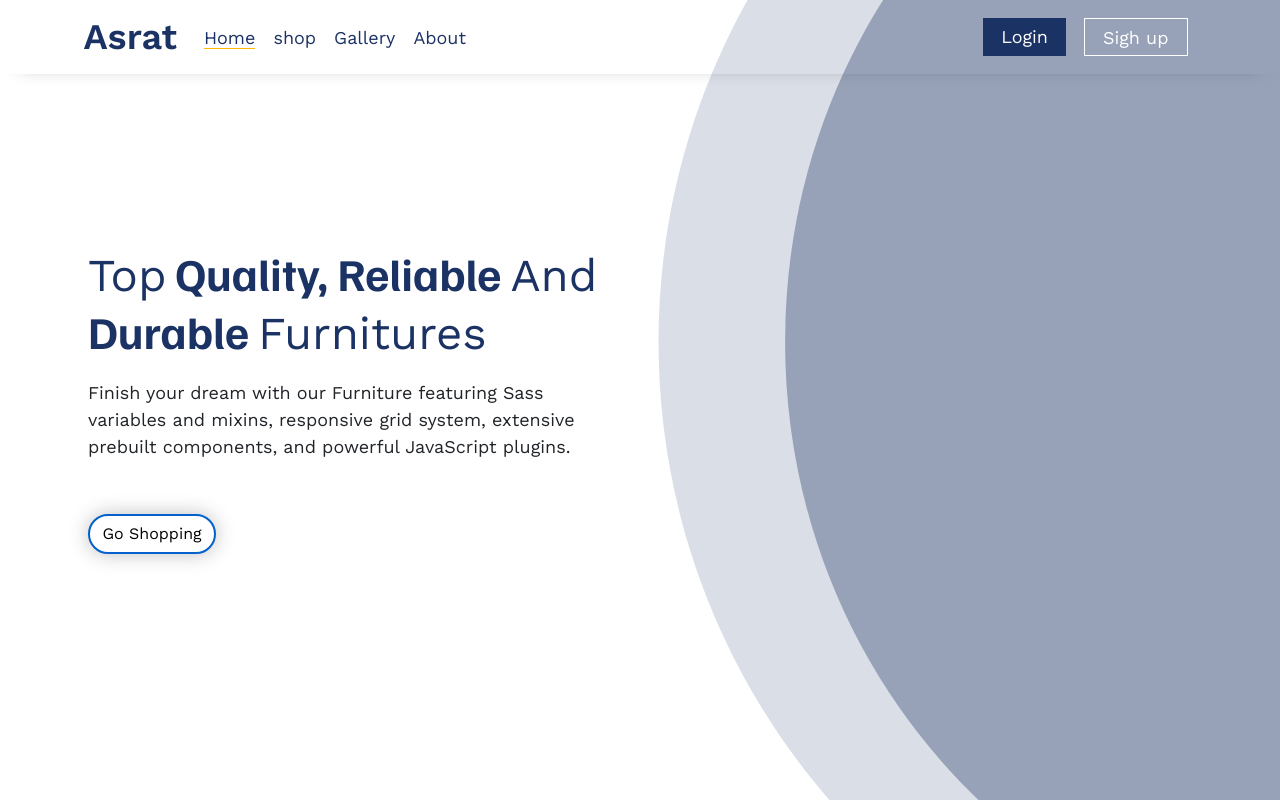
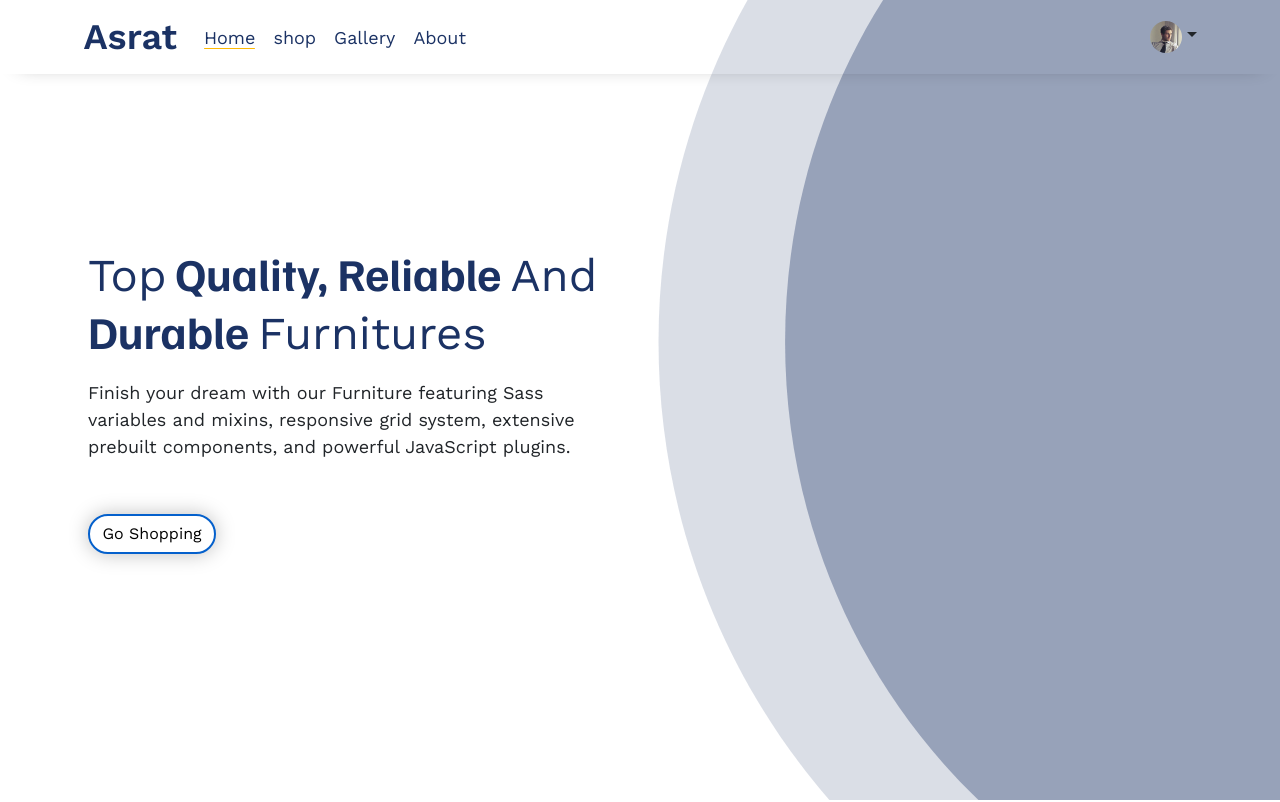
Before and after one commit to kiyakebe/asrat-funiture-v0, a React (Vite) app: page / in a window 1280 px wide. Shown: the top 802 px of the page. Built offline with nearby package versions, Linux system fonts and the light colour scheme.

Commit message:
fixed: routing bur/profile

```diff
--- a/src/App.tsx
+++ b/src/App.tsx
@@ -21,7 +21,7 @@ function App() {
           <Route path="/about" element={<About />}/>
           <Route path="/shop" element={<Shop />}/>
           <Route path="/gallery" element={<Gallery />}/>
-          <Route path="/profile" element={<Profile />}/>
+          <Route path="/profile" element={<Profile />} />
         </Route>
 
         <Route path="/login" element={<Login />} />
--- a/src/components/Layout/1_Header/Header.tsx
+++ b/src/components/Layout/1_Header/Header.tsx
@@ -66,7 +66,7 @@ const LoginButton = () => {
 };
 
 const Header = () => {
-  const [islogedin, setIsLodegin] = useState(false);
+  const [islogedin, setIsLodegin] = useState(true);
 
   return (
     <nav
--- a/src/pages/profile.tsx
+++ b/src/pages/profile.tsx
@@ -1,8 +1,5 @@
+const Profile = () => {
+  return <div>Profile</div>;
+};
 
-const Profile = () => {
-  return (
-    <div>Profile</div>
-  )
-}
-
-export default Profile
+export default Profile;
```
Also changed, not shown: src/pages/Signup.tsx (+4 -5 lines).
